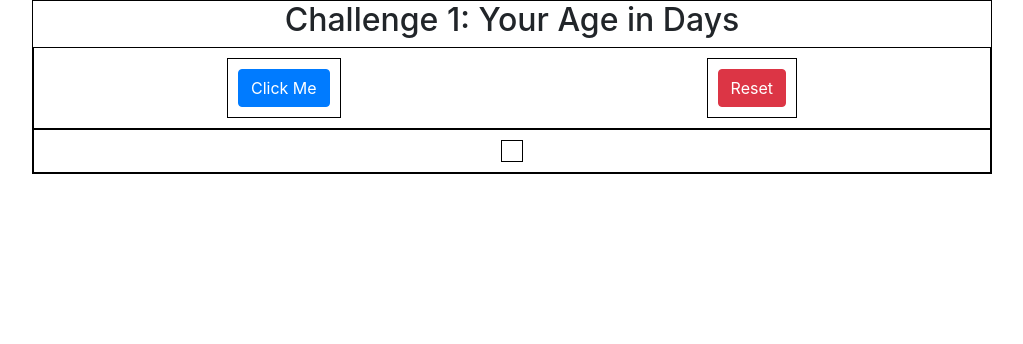
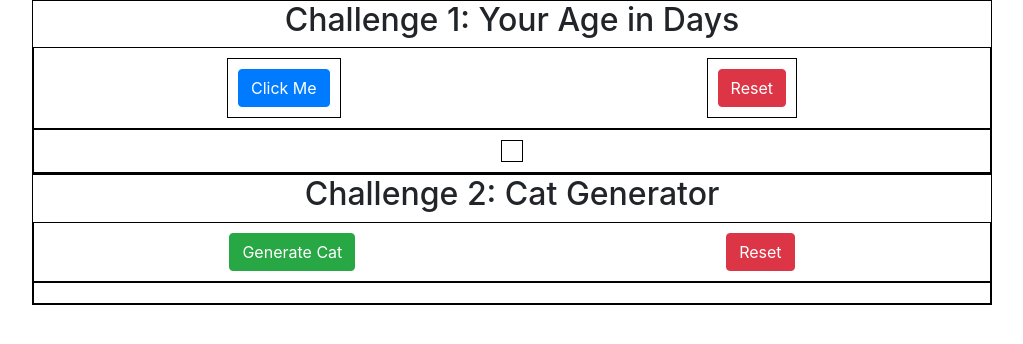
Before and after one commit to Serg09/Java-chalanges, a plain HTML site: page index.html in a window 1280 px wide. Shown: the whole page, without its empty margins (128-1151 px from the left). Drawn offline with nearby package versions, Linux system fonts and the light colour scheme.

Commit message:
Generate Cats )

```diff
--- a/index.html
+++ b/index.html
@@ -10,8 +10,9 @@
     <div class="container-1">
         <h2>Challenge 1: Your Age in Days</h2>
         <div class="flex-box-container-1">
+
             <div>
-                <button class="btn btn-primary" onclick="ageInDays()">Click Me</button>
+                <button class="btn btn-primary" onclick= "ageInDays()">Click Me</button>
             </div>
 
             <div>
@@ -23,6 +24,29 @@
             <div id="flex-box-result"></div>
         </div>
     </div>
+
+
+<!-- Challenge-2 -->
+<div class="container-2">
+    <h2>Challenge 2: Cat Generator</h2>
+
+        <div class="generator-box">
+            <div>
+                <button class="btn btn-success" id="cat-generator" onclick="generateCat()">Generate Cat</button>
+            </div>
+            <div>
+                <button class="btn btn-danger" onclick="resetImage()">Reset</button>
+            </div>
+        </div>
+
+    <div class="flex-box-container-2" id="flex-cat-gen">
+    </div>
+
+
+</div>
+
+
+
     <script src="static/js/script.js"></script>
 </body>
 </html>
--- a/static/css/style.css
+++ b/static/css/style.css
@@ -1,10 +1,10 @@
-.container-1 {
+.container-1, .container-2 {
     border: 1px solid black;
     margin: 0 auto;
     width: 75%;
     text-align: center;
 }
-.flex-box-container-1 {
+.flex-box-container-1, .flex-box-container-2  {
     display: flex;
     border: 1px solid black;
     padding: 10px;
@@ -21,3 +21,32 @@
     border: 1px solid black;
     align-items: center;
 }
+
+/* .container-2 {              // dublicated code. just left one included both containers
+    border: 1px solid black;
+    width: 75%;
+    margin: 10 auto;
+    text-align: center;
+} */
+
+/* .flex-box-container-2 {
+    display: flex;
+    flex-wrap: wrap;
+    justify-content: space-around;
+    border: 1px solid blue;
+    padding-top: 15px;
+} */
+
+.flex-box-container-2 img {
+    max-width: 300px;
+    margin: 10px;
+    box-shadow: 0px 10px 50px rgba(0, 0, 0, 0.7);
+}
+
+.generator-box {
+    display: flex;
+    border: 1px solid black;
+    padding: 10px;
+    flex-direction: row;
+    justify-content: space-around;
+}
--- a/static/js/script.js
+++ b/static/js/script.js
@@ -14,3 +14,15 @@ function ageInDays() {
 function reset() {
     document.getElementById("ageInDays").remove();
 }
+
+// Challenge 2: Generate Cats
+function generateCat() {
+    var image = document.createElement('img');
+    var div = document.getElementById('flex-cat-gen'); // get access to "flex-box-container-2" in index.html
+    image.src = "http://thecatapi.com/api/images/get?format=src&type=gif&size=small";
+    div.appendChild(image);
+}
+
+function resetImage() {
+    document.getElementById("flex-cat-gen").remove();
+}
```
